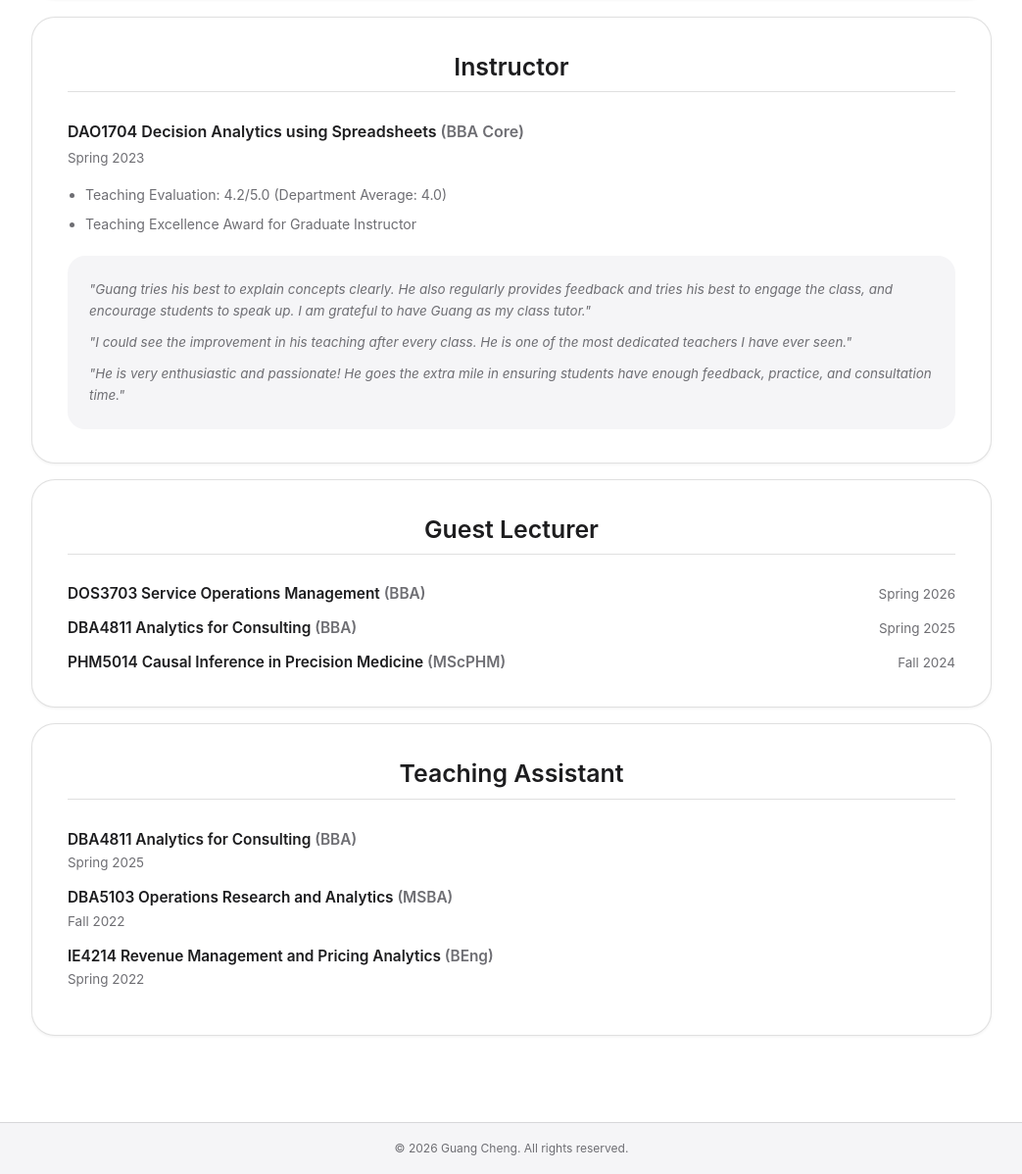
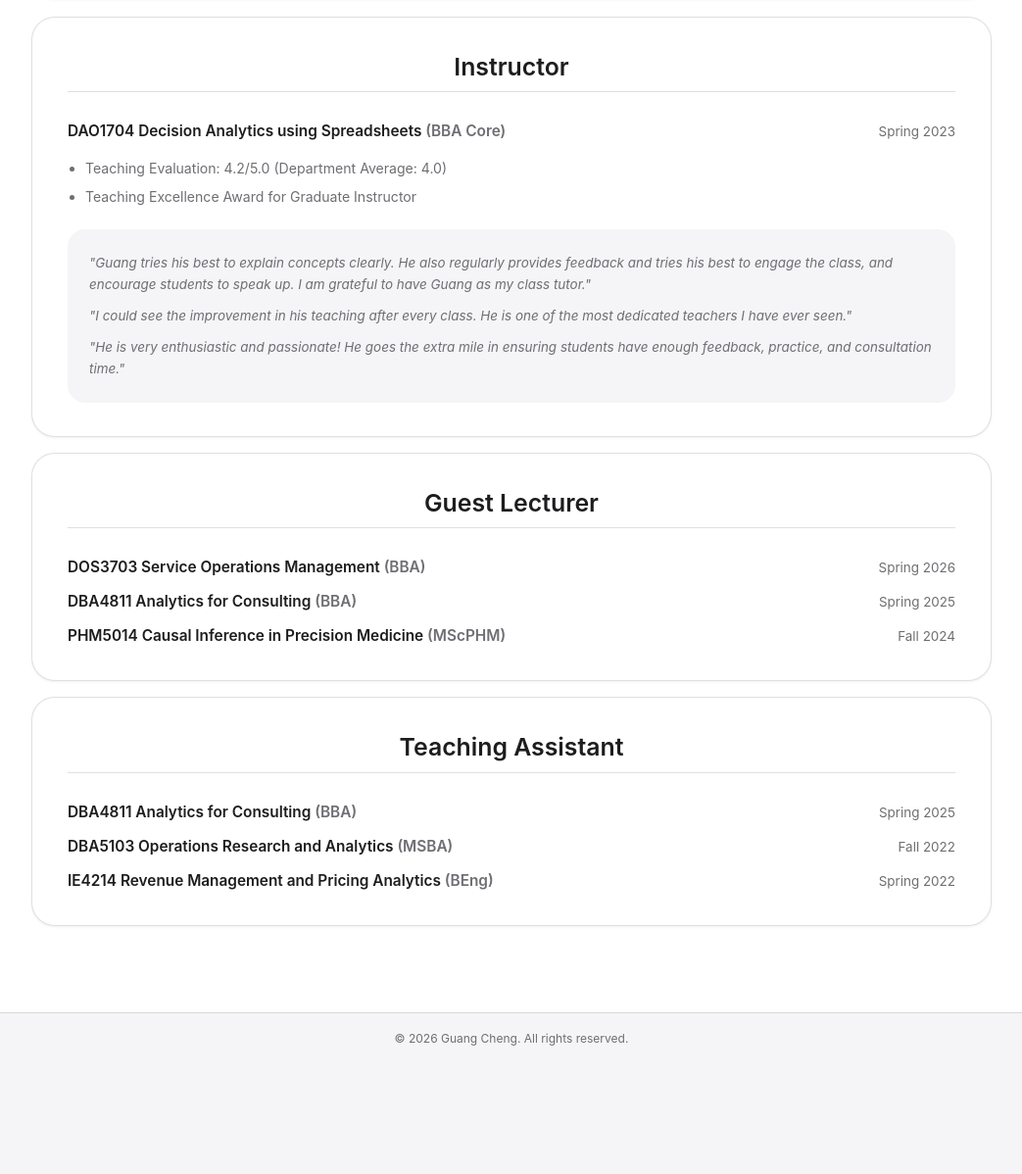
Before and after one commit to gcheng-nus/gcheng-nus.github.io, a Jekyll site: the page built from _pages/main.md, in a window 1280 px wide and 1400 px high, scrolled down 4165 px. Shown: the part 202-1400 px from the top of the window at 98% size, without its empty margins (118-1161 px from the left). Built offline with Jekyll 4.4.1, drawn with Linux system fonts in a browser that asks for light colours; comment, search, counter and statistics services are not loaded; after the commit the page ends 5452 px from its top, so only the background shows below that.

Commit message:
change course display

```diff
--- a/_pages/main.md
+++ b/_pages/main.md
@@ -160,8 +160,12 @@ redirect_from:
 
     <div class="teaching-role">
       <h3 class="section-subtitle">Instructor</h3>
-      <p class="course-title">DAO1704 Decision Analytics using Spreadsheets <span class="muted-note">(BBA Core)</span></p>
-      <p class="course-meta">Spring 2023</p>
+      <ul class="teaching-course-list">
+        <li>
+          <span class="teaching-course">DAO1704 Decision Analytics using Spreadsheets <span class="muted-note">(BBA Core)</span></span>
+          <span class="teaching-term">Spring 2023</span>
+        </li>
+      </ul>
       <ul class="course-details">
         <li>Teaching Evaluation: 4.2/5.0 (Department Average: 4.0)</li>
         <li>Teaching Excellence Award for Graduate Instructor</li>
@@ -175,36 +179,36 @@ redirect_from:
 
     <div class="teaching-role">
       <h3 class="section-subtitle">Guest Lecturer</h3>
-      <ul class="guest-lecture-list">
+      <ul class="teaching-course-list">
         <li>
-          <span class="guest-course">DOS3703 Service Operations Management <span class="muted-note">(BBA)</span></span>
-          <span class="guest-term">Spring 2026</span>
+          <span class="teaching-course">DOS3703 Service Operations Management <span class="muted-note">(BBA)</span></span>
+          <span class="teaching-term">Spring 2026</span>
         </li>
         <li>
-          <span class="guest-course">DBA4811 Analytics for Consulting <span class="muted-note">(BBA)</span></span>
-          <span class="guest-term">Spring 2025</span>
+          <span class="teaching-course">DBA4811 Analytics for Consulting <span class="muted-note">(BBA)</span></span>
+          <span class="teaching-term">Spring 2025</span>
         </li>
         <li>
-          <span class="guest-course">PHM5014 Causal Inference in Precision Medicine <span class="muted-note">(MScPHM)</span></span>
-          <span class="guest-term">Fall 2024</span>
+          <span class="teaching-course">PHM5014 Causal Inference in Precision Medicine <span class="muted-note">(MScPHM)</span></span>
+          <span class="teaching-term">Fall 2024</span>
         </li>
       </ul>
     </div>
 
     <div class="teaching-role">
       <h3 class="section-subtitle">Teaching Assistant</h3>
-      <ul class="ta-list">
+      <ul class="teaching-course-list">
         <li>
-          <p class="ta-course">DBA4811 Analytics for Consulting <span class="muted-note">(BBA)</span></p>
-          <p class="ta-term">Spring 2025</p>
+          <span class="teaching-course">DBA4811 Analytics for Consulting <span class="muted-note">(BBA)</span></span>
+          <span class="teaching-term">Spring 2025</span>
         </li>
         <li>
-          <p class="ta-course">DBA5103 Operations Research and Analytics <span class="muted-note">(MSBA)</span></p>
-          <p class="ta-term">Fall 2022</p>
+          <span class="teaching-course">DBA5103 Operations Research and Analytics <span class="muted-note">(MSBA)</span></span>
+          <span class="teaching-term">Fall 2022</span>
         </li>
         <li>
-          <p class="ta-course">IE4214 Revenue Management and Pricing Analytics <span class="muted-note">(BEng)</span></p>
-          <p class="ta-term">Spring 2022</p>
+          <span class="teaching-course">IE4214 Revenue Management and Pricing Analytics <span class="muted-note">(BEng)</span></span>
+          <span class="teaching-term">Spring 2022</span>
         </li>
       </ul>
     </div>
--- a/assets/css/academic.scss
+++ b/assets/css/academic.scss
@@ -408,16 +408,14 @@ body.academic-site {
 }
 
 .interest-list,
-.ta-list,
-.guest-lecture-list,
+.teaching-course-list,
 .course-details,
 .paper-highlights {
   margin: 0;
   padding: 0;
 }
 
-.ta-list,
-.guest-lecture-list {
+.teaching-course-list {
   list-style: none;
 }
 
@@ -592,37 +590,13 @@ body.academic-site {
   margin-bottom: 0;
 }
 
-.course-title {
-  margin: 0;
-  color: var(--academic-fg);
-  font-size: 1rem;
-  font-weight: 600;
-  line-height: 1.5;
-}
-
-.course-title--spaced {
-  margin-top: 18px;
-}
-
-.course-meta,
-.course-note,
-.ta-term {
-  color: var(--academic-muted);
-  font-size: 0.84rem;
-}
-
-.course-meta,
-.course-note {
-  margin: 4px 0 0;
-}
-
-.guest-lecture-list {
+.teaching-course-list {
   display: flex;
   flex-direction: column;
   gap: 12px;
 }
 
-.guest-lecture-list li {
+.teaching-course-list li {
   display: flex;
   flex-wrap: wrap;
   align-items: baseline;
@@ -630,14 +604,14 @@ body.academic-site {
   gap: 4px 18px;
 }
 
-.guest-course {
+.teaching-course {
   color: var(--academic-fg);
   font-size: 0.96rem;
   font-weight: 600;
   line-height: 1.5;
 }
 
-.guest-term {
+.teaching-term {
   flex: 0 0 auto;
   color: var(--academic-muted);
   font-size: 0.84rem;
@@ -672,30 +646,6 @@ body.academic-site {
   font-size: 0.84rem;
   font-style: italic;
   line-height: 1.65;
-}
-
-.ta-list li {
-  padding: 0 0;
-  margin-bottom: 12px;
-}
-
-.ta-list li:first-child {
-  padding-top: 0;
-}
-
-.ta-list li:last-child {
-  border-bottom: 0;
-}
-
-.ta-course,
-.ta-term {
-  margin: 0;
-}
-
-.ta-course {
-  color: var(--academic-fg);
-  font-size: 0.96rem;
-  font-weight: 600;
 }
 
 .misc-card {
```
